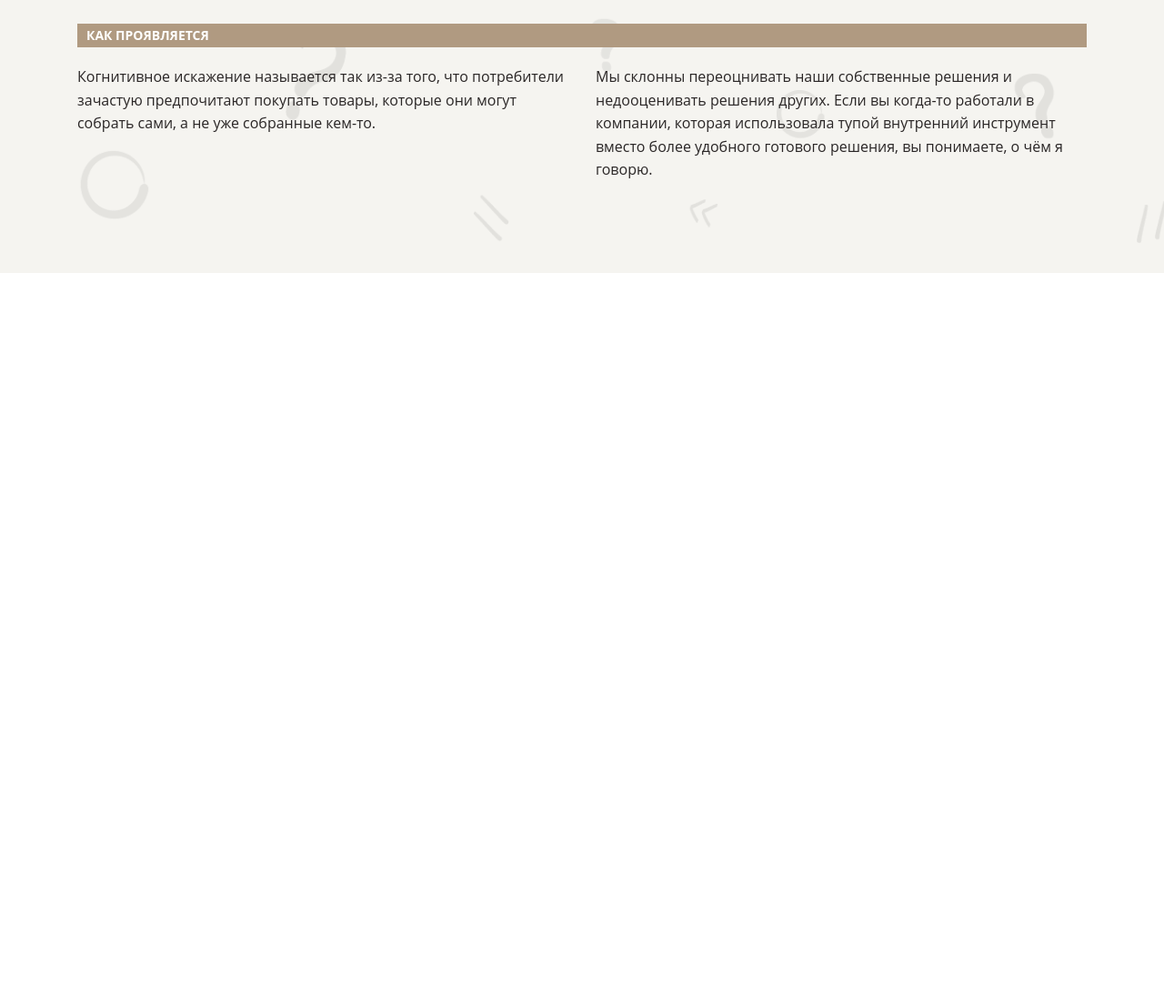
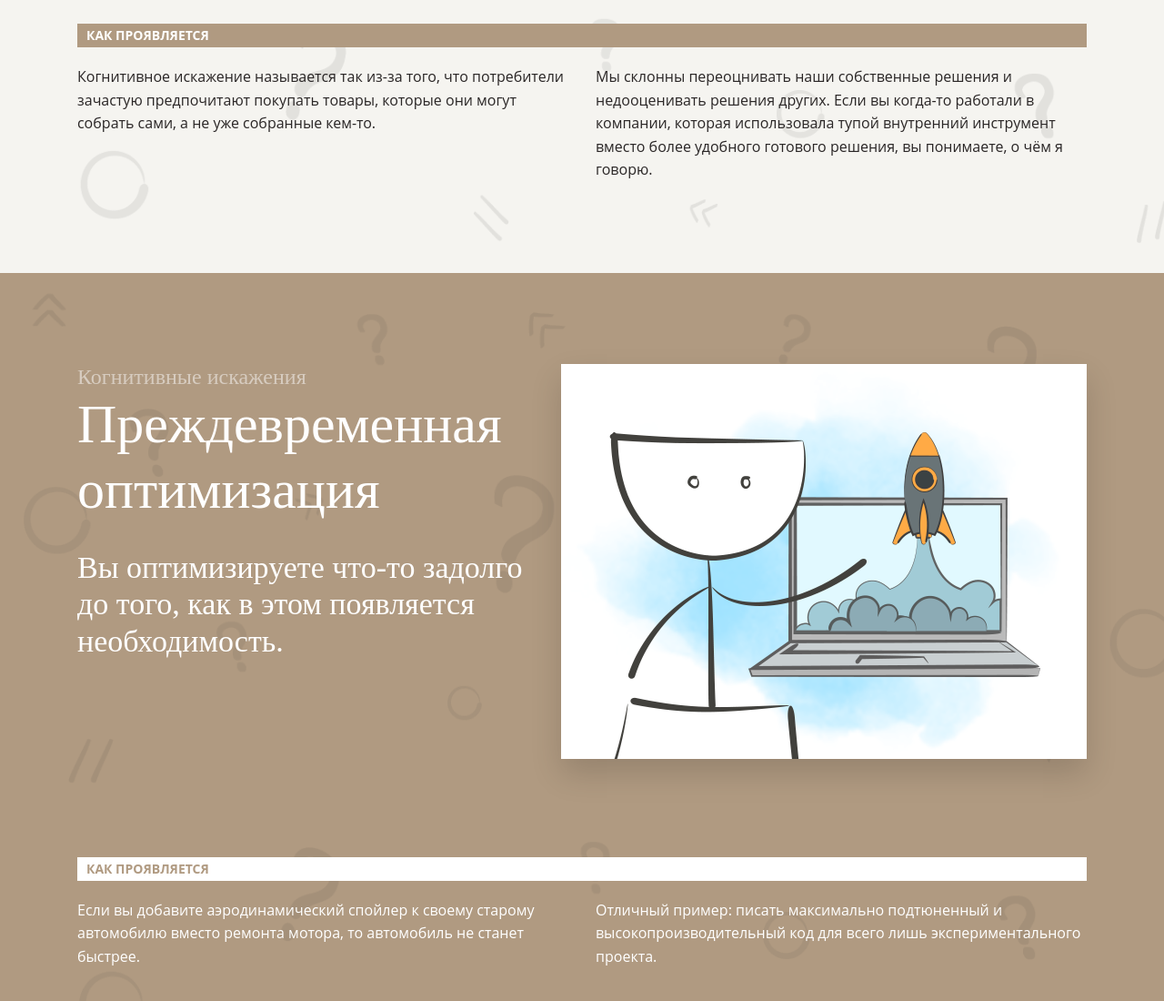
Before and after one commit to OlgaMakukha/layout-designer-project-58, a website: page src/index.html in a window 1280 px wide. Shown: the part 3376-4476 px from the top of the page at 91% size. Before the commit the page ends 3676 px from the top, so only its background shows below. Drawn offline with Linux system fonts and the light colour scheme; files whose address does not match are found by name.

Commit message:
optimisation-section

```diff
--- a/src/index.html
+++ b/src/index.html
@@ -83,7 +83,27 @@
             </div>
           </div>
         </section>
-        <section class="optimisation-section"></section>
+
+        <section class="premature-optimization">
+          <div class="optimisation-container">
+            <div class="optimisation-first-section">
+              <div class="image-container">
+              <img class="optimisation-image" src="../src/img/2.png" alt="Человечек с ракетой">
+              </div>
+            <div>
+          <span class="optimisation-title-small">Когнитивные искажения<br></span><h2 class="optimisation-title">Преждевременная оптимизация</h2>
+          <p class="optimisation-description">Вы оптимизируете что-то задолго до того, как в этом появляется необходимость.</p>
+            </div>
+            </div>
+            <div class="optimisation-title-second-container">
+          <h3 class="optimisation-title-second">Как проявляется</h3>
+            </div>
+            <div class="optimisation-description-two-container">
+          <p class="optimisation-description-two">Если вы добавите аэродинамический спойлер к своему старому автомобилю вместо ремонта мотора, то автомобиль не станет быстрее.</p>
+          <p class="optimisation-description-two">Отличный пример: писать максимально подтюненный и высокопроизводительный код для всего лишь экспериментального проекта.</p>
+            </div>
+          </div>
+        </section>
         <section class="distortion-section"></section>
         <section class="hyperbolic-section"></section>
         <section class="errors-section"></section>
--- a/src/styles/style.css
+++ b/src/styles/style.css
@@ -334,6 +334,106 @@ a.card{
   flex-basis: 50%;
 }
 
+.premature-optimization {
+  position: relative;
+  background-color: var(--broun);
+  color: var(--white);
+}
+
+.premature-optimization::before {
+  content: "";
+  position: absolute;
+  width: 100%;
+  height: 100%;
+  background-image: url(../img/background.png);
+  background-repeat: no-repeat;
+  background-size: cover;
+  opacity: 0.1;
+}
+
+.optimisation-container {
+  position: relative;
+  margin: 0 auto;
+  display: flex;
+  flex-direction: column;
+  position: relative;
+  max-width: 1110px;
+  min-height: 900px;
+  padding: 100px 0;
+  margin: 0 auto;
+}
+
+.optimisation-first-section {
+  display: flex;
+  flex-direction: row-reverse;
+  gap: 30px;
+}
+
+.optimisation-image {
+  box-shadow: 0px 16px 32px 0px rgba(0, 0, 0, 0.15);
+}
+
+.optimisation-title {
+  margin: 0;
+  margin-bottom: 30px;
+  color: var(--white);
+  font-family: "Neucha";
+  font-size: 60px;
+  font-style: normal;
+  font-weight: 400;
+  line-height: 120%;
+}
+
+.optimisation-title-small {
+  display: inline-block;
+  color: var(--semitransparent-white);
+  font-family: "Neucha";
+  font-size: 24px;
+  font-style: normal;
+  font-weight: 400;
+  line-height: 120%;
+}
+
+.optimisation-description {
+  color: var(--white);
+  font-family: "Neucha";
+  font-size: 34px;
+  font-style: normal;
+  font-weight: 400;
+  line-height: 120%;
+}
+
+.optimisation-title-second-container {
+  width: 1110px;
+  height: 26px;
+  background-color: var(--white);
+  margin-top: 100px;
+  margin-bottom: 20px;
+}
+
+.optimisation-title-second {
+  display: inline-block;
+  color: var(--broun);
+  font-family: "Open Sans";
+  font-size: 14px;
+  font-style: normal;
+  font-weight: 700;
+  line-height: 120%;
+  text-transform: uppercase;
+  margin: 0;
+  padding: 5px 10px;
+}
+
+.optimisation-description-two-container {
+  display: flex;
+  flex-direction: row;
+  gap: 30px;
+}
+
+.optimisation-description-two {
+  flex-basis: 50%;
+}
+
 /* .hello {
   display: block;
 
```
